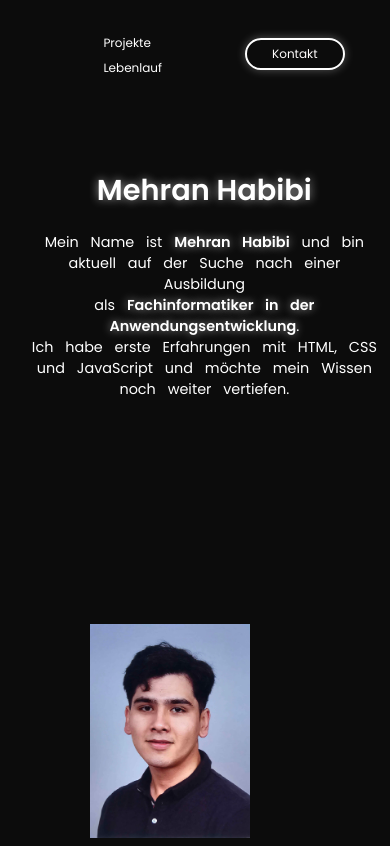
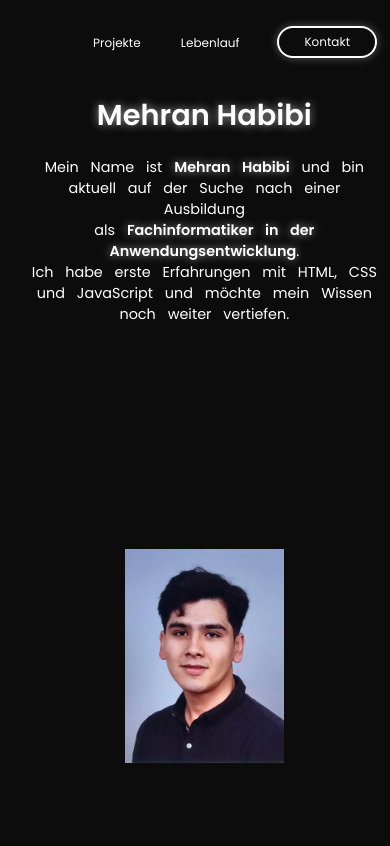
Before and after one commit to Mehranhabibi/mehran-web, a plain HTML site: page index.html in a window 390 px wide. Drawn offline with Linux system fonts and the light colour scheme; a script that the page names is missing.

Commit message:
Add files via upload

```diff
--- a/style.css
+++ b/style.css
@@ -64,6 +64,7 @@ button {
 }
 
 button:hover {
+    transition: all 0.4s ease-in-out;
     background: #ffffff;
     color: black;
     transform: translateY(-5px);
@@ -87,16 +88,17 @@ p {
     word-spacing: 8px;
 }
 
-@media (max-width: 1370px) {
+
+@media (max-width: 1440px) {
     .hero-text {
         font-size: 90%;
         padding-left: 5%;
     }
 }
 
-@media (max-width: 600px) {
+@media (max-width: 1440px) {
     header {
-        padding: 5px 10%;
+        padding: 5px ;
     }
 
     header a, header button {
@@ -106,16 +108,19 @@ p {
     .hero {
         flex-direction: column;
         text-align: center;
-        padding-top: 50px;
         gap: 10px;
     }
 
     .hero-img {
         max-width: 160px;
-        margin-top: 0;
+        margin-left: 69px;
     }
 
     .hero-text {
         margin-left: 0;
     }
+
+    .navlinks {
+        gap: 5px;
+    }
 }
```
